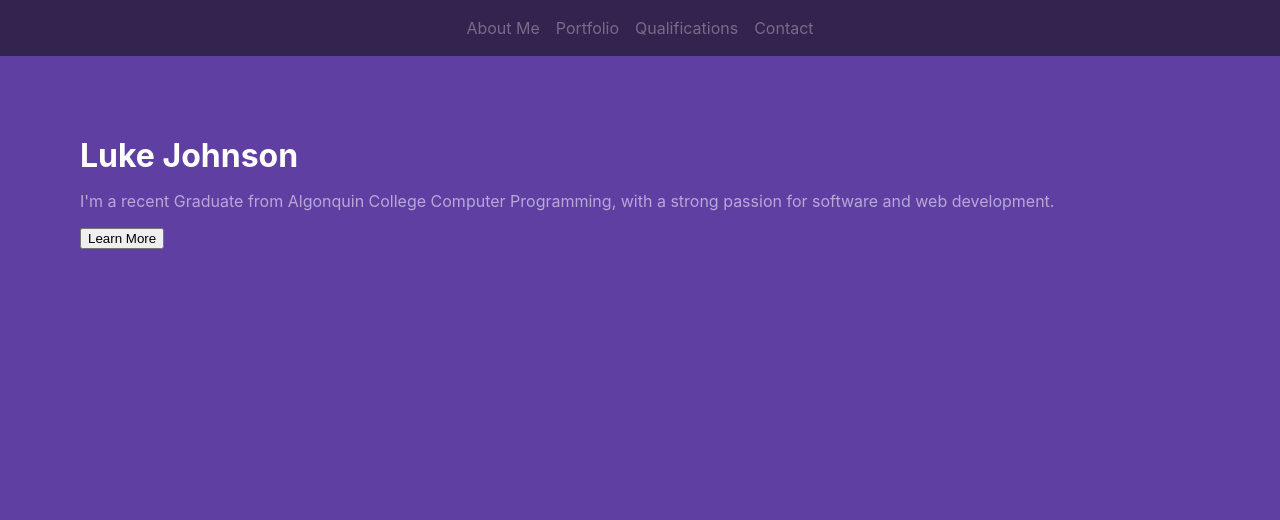
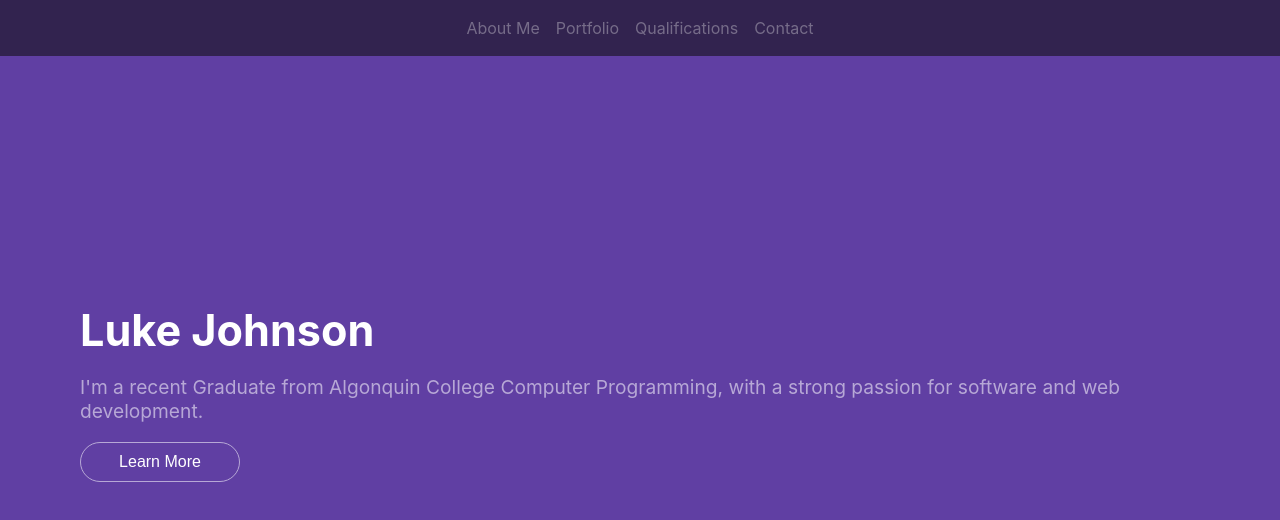
Before and after one commit to tjjoris/luke-j-react, a React (Vite) app: page / in a window 1280 px wide. Shown: the top 520 px of the page. Built offline with nearby package versions, Linux system fonts and the light colour scheme.

Commit message:
added button css and changed about-me css.

```diff
--- a/src/assets/css/about-me.css
+++ b/src/assets/css/about-me.css
@@ -1,7 +1,7 @@
 .about-me {
     background-color: rgb(96, 63, 163);
     margin: 0;
-    padding: 8.5rem 5rem 5rem 5rem;
+    padding: 19rem 5rem 5rem 5rem;
     box-sizing: border-box;
     height: 150dvh;
 }
@@ -9,8 +9,10 @@
 .about-me h1 {
     color: white;
     margin: 0;
+    font-size: 2.7rem;
 }
 
 .about-me p {
     color: rgb(183, 168, 214);
+    font-size: 1.2rem;
 }
--- /dev/null
+++ b/src/assets/css/button.css
@@ -0,0 +1,9 @@
+.button {
+    background-color: rgb(96, 63, 163);
+    border: 1px solid rgb(183, 168, 214);
+    border-radius: 2.5rem;
+    min-width: 10rem;
+    min-height: 2.5rem;
+    font-size: 1rem;
+    color: white;
+}
--- a/src/assets/css/luke.css
+++ b/src/assets/css/luke.css
@@ -15,39 +15,3 @@ body,
     margin: 0;
     padding: 0;
 }
-
-ul {
-    margin: 0;
-    padding: 0;
-    list-style: none;
-}
-
-.mainNavBar {
-    padding: 1rem;
-    background-color: RGB(50, 35, 79);
-    display: flex;
-    justify-content: center;
-    align-items: center;
-
-}
-
-.mainNavBar ul {
-    display: flex;
-    justify-content: center;
-    width: 100%;
-    gap: 1rem;
-}
-
-.mainNavBar a {
-    color: RGB(118, 108, 137);
-    text-decoration: none;
-}
-
-
-.mainNavBar a:hover {
-    color: rgb(163, 156, 176);
-}
-
-.mainNavBar a:active {
-    color: white;
-}
--- a/src/components/AboutMe.tsx
+++ b/src/components/AboutMe.tsx
@@ -1,4 +1,5 @@
 import '../assets/css/about-me.css';
+import "../assets/css/button.css";
 
 export default function AboutMe() {
     return (
```
